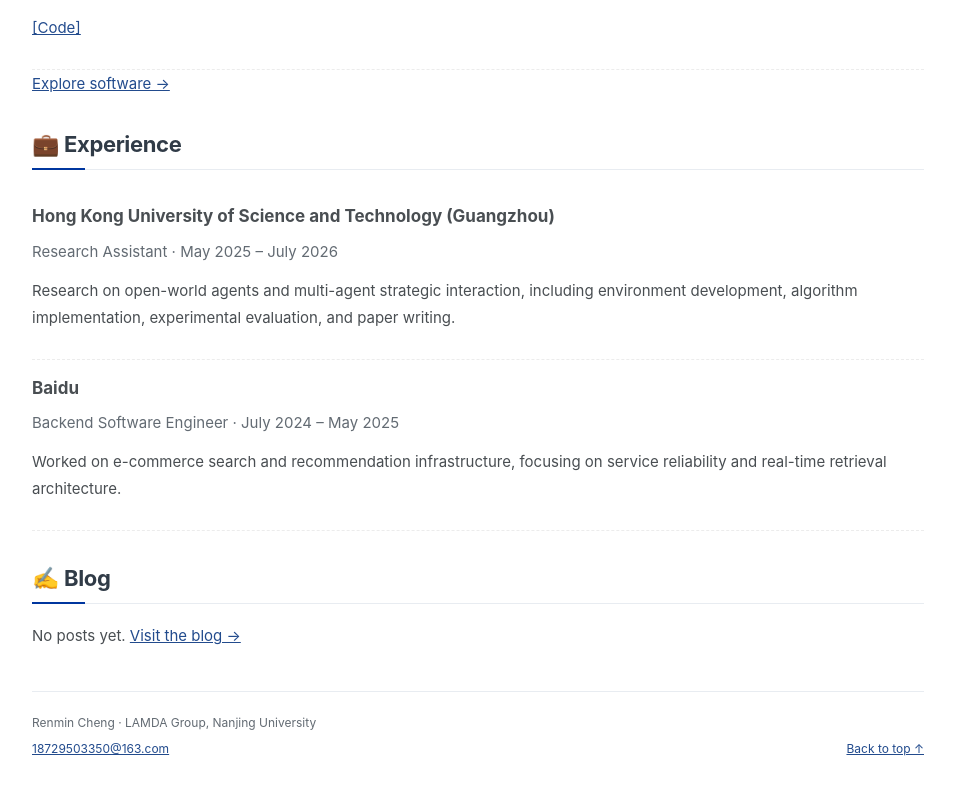
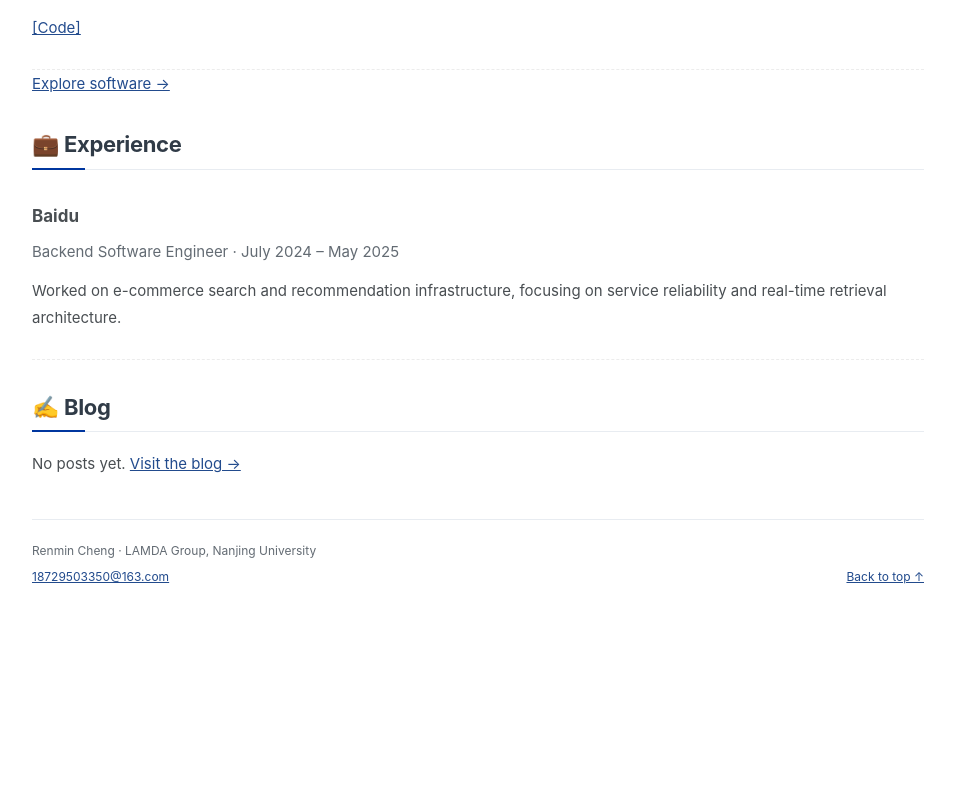
Before and after one commit to labixiaoQ/labixiaoQ.github.io, a Next.js app: page / in a window 1280 px wide. Shown: the part 2608-3402 px from the top of the page, without its empty margins (304-1259 px from the left). After the commit the page ends 3294 px from the top, so only its background shows below. Built offline with nearby package versions, Linux system fonts and the light colour scheme.

Commit message:
Remove duplicate HKUST Guangzhou entry from work experience

```diff
--- a/app/page.tsx
+++ b/app/page.tsx
@@ -45,11 +45,6 @@ export default function Home() {
       <h2 id="experience" className="section-title">💼 Experience</h2>
       <div className="experience-list">
         <article>
-          <h3>Hong Kong University of Science and Technology (Guangzhou)</h3>
-          <p className="project-date">Research Assistant · <time dateTime="2025-05">May 2025</time> – <time dateTime="2026-07">July 2026</time></p>
-          <p>Research on open-world agents and multi-agent strategic interaction, including environment development, algorithm implementation, experimental evaluation, and paper writing.</p>
-        </article>
-        <article>
           <h3>Baidu</h3>
           <p className="project-date">Backend Software Engineer · <time dateTime="2024-07">July 2024</time> – <time dateTime="2025-05">May 2025</time></p>
           <p>Worked on e-commerce search and recommendation infrastructure, focusing on service reliability and real-time retrieval architecture.</p>
```
